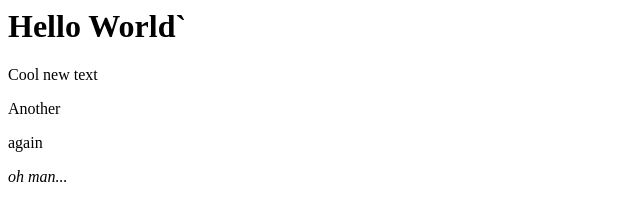
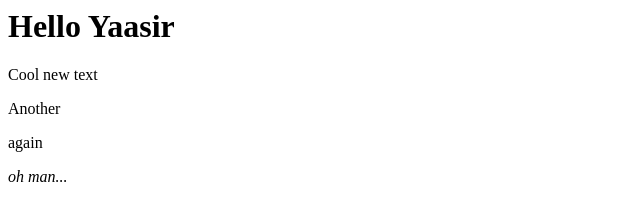
Before and after one commit to thegreatyuke42/testing, a plain HTML site: page index.html in a window 1280 px wide. Shown: the full height of the page, 0-640 px from the left. Drawn offline with Linux system fonts and the light colour scheme.

Commit message:
Revert "Removed Yaasir"
This reverts commit fc0bc8e6f25b4d30ef56dc394c321296f9528456.

```diff
--- a/index.html
+++ b/index.html
@@ -1,6 +1,6 @@
 <html>
   <body>
-    <h1>Hello World`</h1>
+    <h1>Hello Yaasir</h1>
     <p>Cool new text</p>
     <p>Another</p>
     <p>
```
